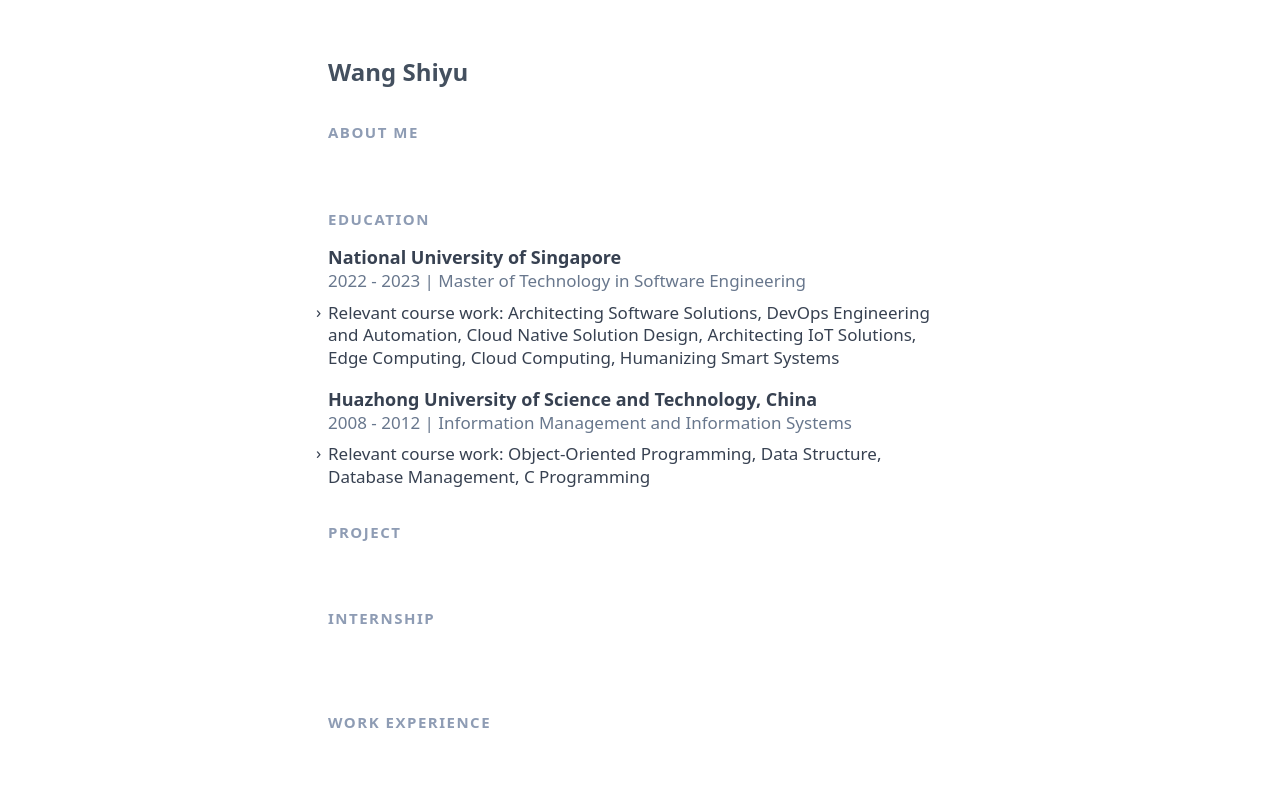
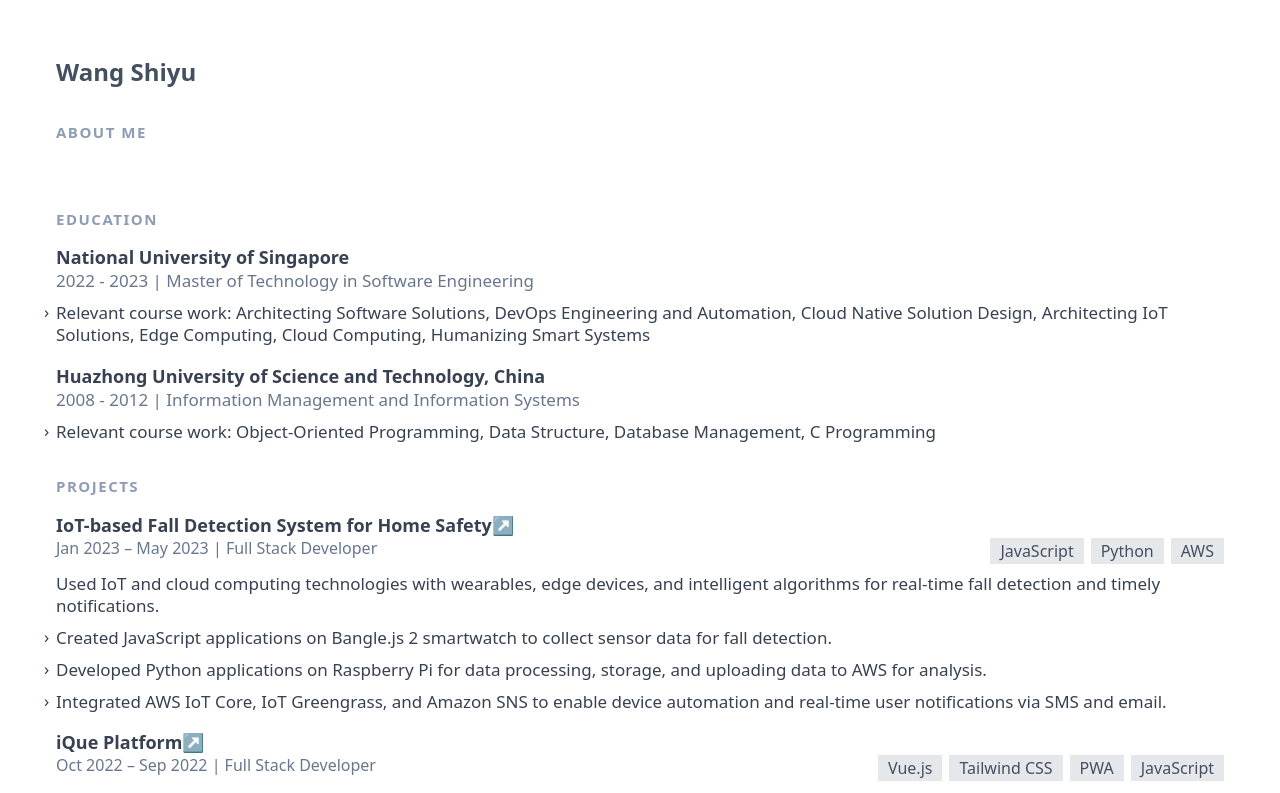
Before and after one commit to shiyuw09/react-universal-resume, a React (Vite) app: page / in a window 1280 px wide. Shown: the top 793 px of the page. Built offline with nearby package versions, Linux system fonts and the light colour scheme; a small style sheet from the web is missing.

Commit message:
add Project content

```diff
--- a/src/App.tsx
+++ b/src/App.tsx
@@ -5,32 +5,24 @@
 import Experience from './components/Experience';
 import Project from './components/Project';
 import Skills from './components/Skills';
-import { educationData } from './data';
+import { educationData, projectsInfo } from './data';
 
 function App() {
   return (
     <>
       <main className="font-firago mx-auto text-left">
         {/* Page */}
-        <div className="bg-white p-6 mx-auto max-w-2xl">
+        <div className="bg-white p-6 mx-auto">
           {/* Name */}
           <header className="mb-8">
             <h1 className="text-2xl font-semibold text-gray-750 pb-px">
               Wang Shiyu
             </h1>
           </header>
+          {/* end Name */}
           <AboutMe />
           <Education eduArray={educationData} />
-          <Project
-            name={''}
-            description={''}
-            date={''}
-            technologies={[]}
-            github={''}
-            role={''}
-            responsibilities={[]}
-            company={''}
-          />
+          <Project projects={projectsInfo} />
           <Experience
             type={'internship'}
             company={''}
--- a/src/components/Education.tsx
+++ b/src/components/Education.tsx
@@ -1,8 +1,9 @@
 import MyH2 from './MyH2';
-import { EducationInfo } from '..';
+import { IEducation } from '..';
+import ListItems from './ListItems';
 
 interface EducationProps {
-  eduArray: EducationInfo[];
+  eduArray: IEducation[];
 }
 
 function Education({ eduArray }: EducationProps) {
@@ -10,7 +11,7 @@
     <section className="mb-8 first:mt-0">
       <div className="break-inside-avoid">
         <MyH2 text="Education" />
-        {eduArray.map((edu: EducationInfo, index: number) => (
+        {eduArray.map((edu: IEducation, index: number) => (
           <section key={index} className="break-inside-avoid mb-4.5">
             <header>
               <h3 className="text-lg font-semibold text-gray-700 leading-snugish">
@@ -20,14 +21,9 @@
                 {edu.date} | {edu.degree}
               </p>
 
-              <ul>
-                <li className="mt-2.1 text-md text-gray-700 leading-normal">
-                  <span className="-ml-3 absolute select-none -translate-y-px transform">
-                    ›
-                  </span>
-                  Relevant course work: {edu.courses.join(', ')}
-                </li>
-              </ul>
+              <ListItems
+                items={[`Relevant course work: ${edu.courses.join(', ')}`]}
+              />
             </header>
           </section>
         ))}
--- /dev/null
+++ b/src/components/Labels.tsx
@@ -0,0 +1,22 @@
+interface LabelProps {
+  labels: string[];
+}
+
+function Labels({ labels }: LabelProps) {
+  return (
+    <div>
+      <ul className="flex flex-wrap text-md leading-relaxed -mr-1.6 -mb-1.6">
+        {labels.map((label: string, index: number) => (
+          <li
+            key={index}
+            className="px-2.5 mr-1.6 mb-1.6 text-base text-gray-750 print:bg-white print:border-inset bg-gray-200"
+          >
+            {label}
+          </li>
+        ))}
+      </ul>
+    </div>
+  );
+}
+
+export default Labels;
--- /dev/null
+++ b/src/components/ListItems.tsx
@@ -0,0 +1,20 @@
+interface ListItemsProps {
+  items: string[];
+}
+
+function ListItems({ items }: ListItemsProps) {
+  return (
+    <ul>
+      {items.map((item: string, index: number) => (
+        <li key={index} className="mt-2.1 text-md text-gray-700 leading-normal">
+          <span className="-ml-3 absolute select-none -translate-y-px transform">
+            ›
+          </span>
+          {item}
+        </li>
+      ))}
+    </ul>
+  );
+}
+
+export default ListItems;
--- a/src/components/Project.tsx
+++ b/src/components/Project.tsx
@@ -1,27 +1,41 @@
-import MyH2 from "./MyH2";
+import { IProject } from '..';
+import Labels from './Labels';
+import ListItems from './ListItems';
+import MyH2 from './MyH2';
 
 interface ProjectProps {
-  name: string;
-  company: string;
-  description: string;
-  date: string;
-  technologies: string[];
-  github: string;
-  role: string;
-  responsibilities: string[];
+  projects: IProject[];
 }
 
-function Project(props: ProjectProps) {
+function Project({ projects }: ProjectProps) {
   return (
-    <div className="mb-16">
-      <MyH2 text="Project" />
-      <h3 >{props.name}</h3>
-      <p>{props.description}</p>
-      <p>{props.date}</p>
-      <p>{props.technologies.join(', ')}</p>
-      <p>{props.github}</p>
-      <p>{props.role}</p>
-      <p>{props.responsibilities.join(', ')}</p>
+    <div className="break-inside-avoid">
+      <MyH2 text="Projects" />
+
+      {projects.map((project: IProject, index: number) => (
+        <section key={index} className="mb-4.5 break-inside-avoid">
+          <header>
+            <h3 className="text-lg font-semibold text-gray-700 leading-snugish group">
+              <a href={project.github}>
+                {project.name}
+                <span className="text-gray-550 font-normal group-hover:text-gray-700 transition duration-100 ease-in">
+                  ↗
+                </span>
+              </a>
+            </h3>
+            <div className="flex justify-between">
+              <p className="leading-normal text-m text-gray-650">
+                {project.date} | {project.role}
+              </p>
+              <Labels labels={project.technologies} />
+            </div>
+          </header>
+          <p className="mt-2.1 text-md text-gray-700 leading-normal">
+            {project.description}
+          </p>
+          <ListItems items={project.responsibilities} />
+        </section>
+      ))}
     </div>
   );
 }
--- a/src/data.ts
+++ b/src/data.ts
@@ -1,6 +1,8 @@
-import { EducationInfo } from '.';
+import { IEducation, IProject } from '.';
 
-const educationNUS: EducationInfo = {
+/* Education Info */
+export const educationData: IEducation[] = [
+  {
     name: 'National University of Singapore',
     degree: 'Master of Technology in Software Engineering',
     date: '2022 - 2023',
@@ -13,9 +15,8 @@
       'Cloud Computing',
       'Humanizing Smart Systems',
     ],
-};
-
-const educationHUST: EducationInfo = {
+  },
+  {
     name: 'Huazhong University of Science and Technology, China',
     degree: 'Information Management and Information Systems',
     // degree:
@@ -27,6 +28,42 @@
       'Database Management',
       'C Programming',
     ],
-};
+  },
+];
 
-export const educationData: EducationInfo[] = [educationNUS, educationHUST];
+/* Project Info */
+export const projectsInfo: IProject[] = [
+  {
+    name: 'IoT-based Fall Detection System for Home Safety',
+    description:
+      'Used IoT and cloud computing technologies with wearables, edge devices, and intelligent algorithms for real-time fall detection and timely notifications.',
+    date: 'Jan 2023 – May 2023',
+    technologies: ['JavaScript', 'Python', 'AWS'],
+    github: 'https://github.com/NUS-ArchSS/fall-detection-iot-solution',
+    role: 'Full Stack Developer',
+    responsibilities: [
+      'Created JavaScript applications on Bangle.js 2 smartwatch to collect sensor data for fall detection.',
+      'Developed Python applications on Raspberry Pi for data processing, storage, and uploading data to AWS for analysis.',
+      'Integrated AWS IoT Core, IoT Greengrass, and Amazon SNS to enable device automation and real-time user notifications via SMS and email.',
+    ],
+    company: 'National University of Singapore',
+  },
+  {
+    name: 'iQue Platform',
+    description:
+      'A platform providing queue information and online queuing service for various shops, including websites for both merchants and customers.',
+    date: 'Oct 2022 – Sep 2022',
+    technologies: ['Vue.js', 'Tailwind CSS', 'PWA', 'JavaScript'],
+    github: 'https://github.com/nus-star6ucks/ique-qms',
+    role: 'Full Stack Developer',
+    responsibilities: [
+      'Developed key features of merchant pages (Vue.js) - register, login, manage queues, call customers, send notifications etc.',
+      'Developed core features of backend microservices - queue service (Java, Spring Boot).',
+      'Integrated Cloud Firebase, OneSignal, and PWA for notifications.',
+      'Created unit tests based on technologies such as JUnit and Mockito.',
+      'Integrated GitHub Actions & Google Cloud Build for CI/CD pipeline.',
+      'Set up Google Cloud SQL, Storage, GKE (Kubernetes Engine), and Ingress load balancer to achieve high availability and scalability of the application.',
+    ],
+    company: 'National University of Singapore',
+  },
+];
```
Also changed, not shown: src/index.d.ts (+13 -2 lines). Lines whose indentation alone changed are shown as unchanged.
